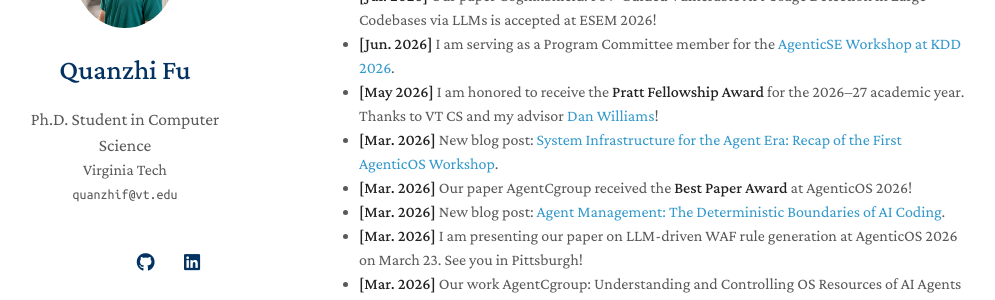
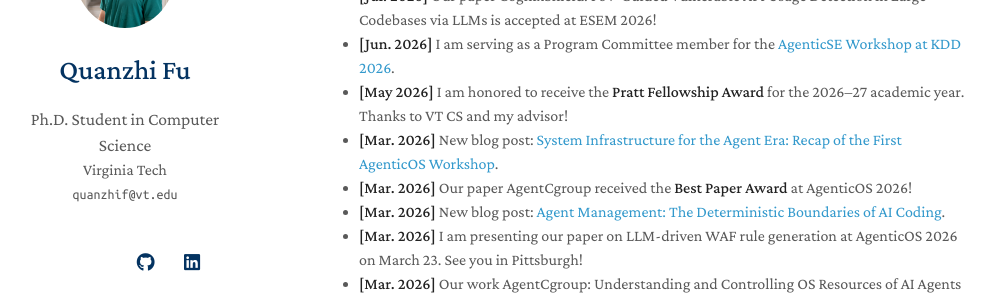
Before and after one commit to fqzz2000/fqzz2000.github.io, a Jekyll site: the page built from index.md, in a window 1280 px wide and 900 px high, scrolled down 338 px. Shown: the part 177-477 px from the top of the window, without its empty margins (151-1146 px from the left). Built offline with Jekyll 4.4.1, drawn with Linux system fonts in a browser that asks for light colours; nearby versions of some CDN libraries; a style sheet for code colours, icons or effects is not loaded; our own code applies the rules of GitHub Pages for plain Markdown files.

Commit message:
Simplify fellowship thanks

```diff
--- a/index.md
+++ b/index.md
@@ -15,7 +15,7 @@
 - **[Oct. 2026]** New blog post: [A Survey of Agent Sandboxes: Big Tech Is Optimizing the Wrong Target](/blog).
 - **[Jul. 2026]** Our paper CognixShield: PoV-Guided Vulnerable API Usage Detection in Large Codebases via LLMs is accepted at ESEM 2026!
 - **[Jun. 2026]** I am serving as a Program Committee member for the [AgenticSE Workshop at KDD 2026](https://agent-se.github.io/).
-- **[May 2026]** I am honored to receive the **Pratt Fellowship Award** for the 2026–27 academic year. Thanks to VT CS and my advisor [Dan Williams](https://people.cs.vt.edu/djwillia/)!
+- **[May 2026]** I am honored to receive the **Pratt Fellowship Award** for the 2026–27 academic year. Thanks to VT CS and my advisor!
 - **[Mar. 2026]** New blog post: [System Infrastructure for the Agent Era: Recap of the First AgenticOS Workshop](/blog).
 - **[Mar. 2026]** Our paper AgentCgroup received the **Best Paper Award** at AgenticOS 2026!
 - **[Mar. 2026]** New blog post: [Agent Management: The Deterministic Boundaries of AI Coding](/blog).
```
